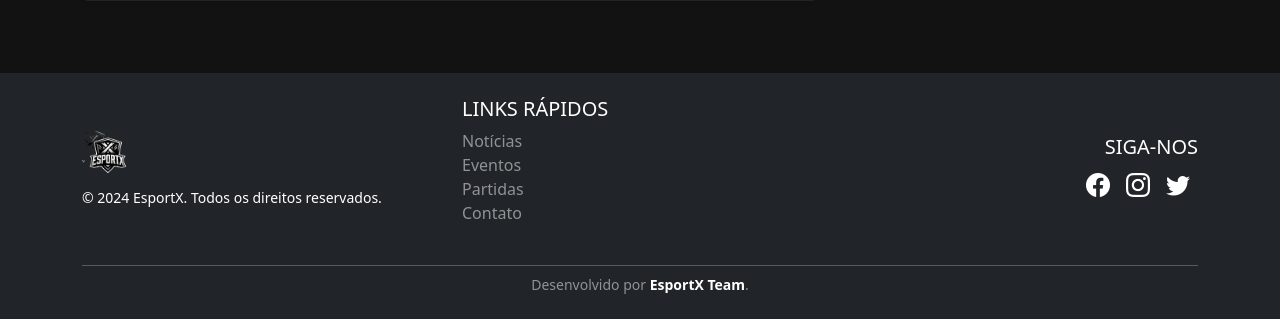
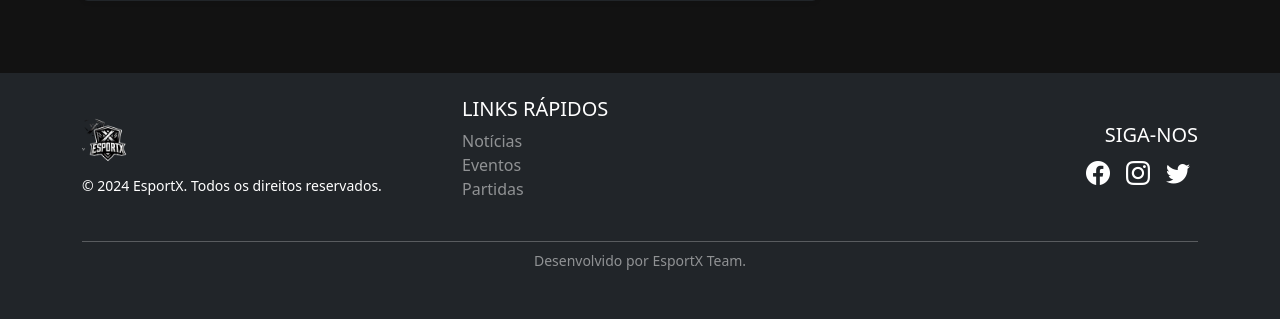
Before and after one commit to Jonathan-CP22/DPWEB-project, a PHP site: page /index.php in a window 1280 px wide. Shown: the part 1779-2098 px from the top of the page. After the commit the page ends 2049 px from the top, so only its background shows below. Run offline with PHP 8.4, Linux system fonts and the light colour scheme; data comes from the database, SQL or seed files in the repository.

Commit message:
Update footer.php

```diff
--- a/includes/footer.php
+++ b/includes/footer.php
@@ -14,7 +14,6 @@
                     <li><a href="noticias.php" class="text-white-50 text-decoration-none">Notícias</a></li>
                     <li><a href="eventos.php" class="text-white-50 text-decoration-none">Eventos</a></li>
                     <li><a href="partidas.php" class="text-white-50 text-decoration-none">Partidas</a></li>
-                    <li><a href="contacto.php" class="text-white-50 text-decoration-none">Contato</a></li>
                 </ul>
             </div>
 
@@ -37,7 +36,7 @@
         <hr class="bg-secondary mt-4 mb-2">
 
         <div class="text-center small text-white-50">
-            Desenvolvido por <a href="about.php" class="text-white text-decoration-none fw-bold">EsportX Team</a>.
+            Desenvolvido por EsportX Team.
         </div>
     </div>
 </footer>
```
